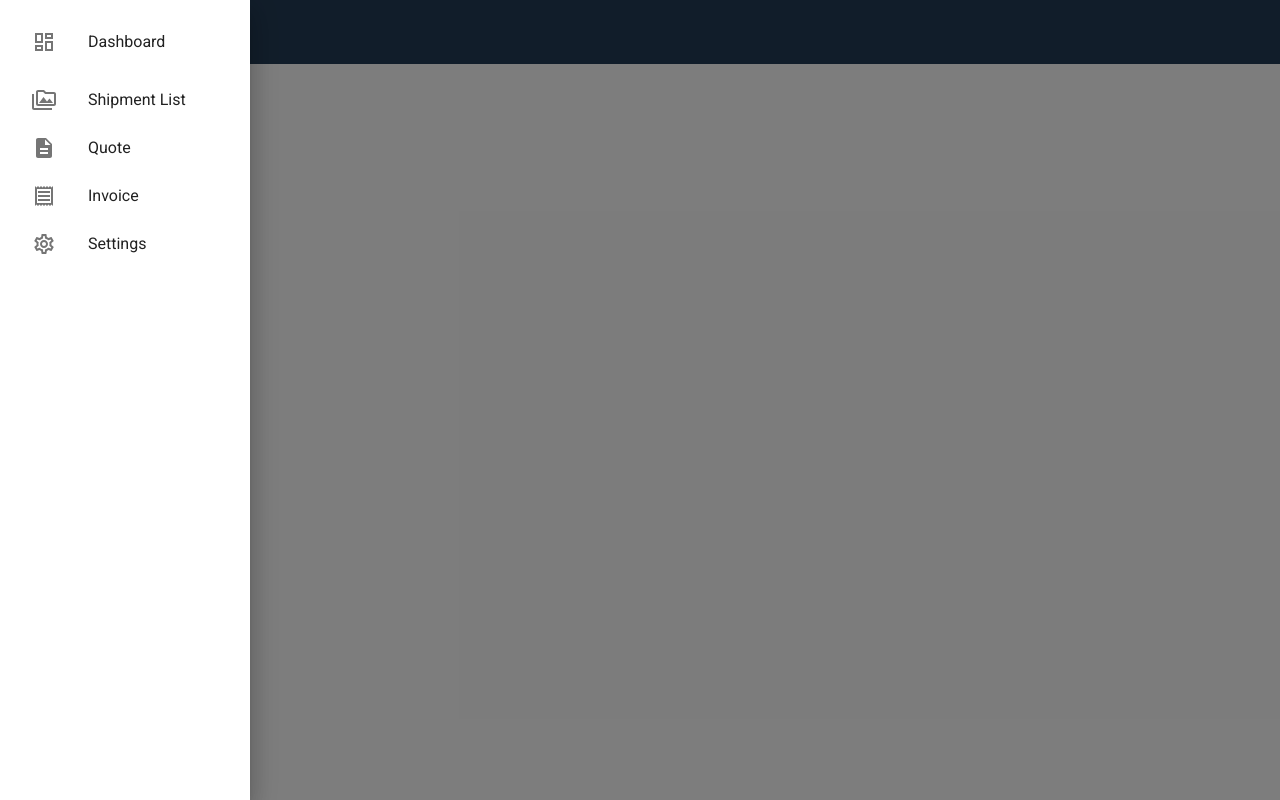
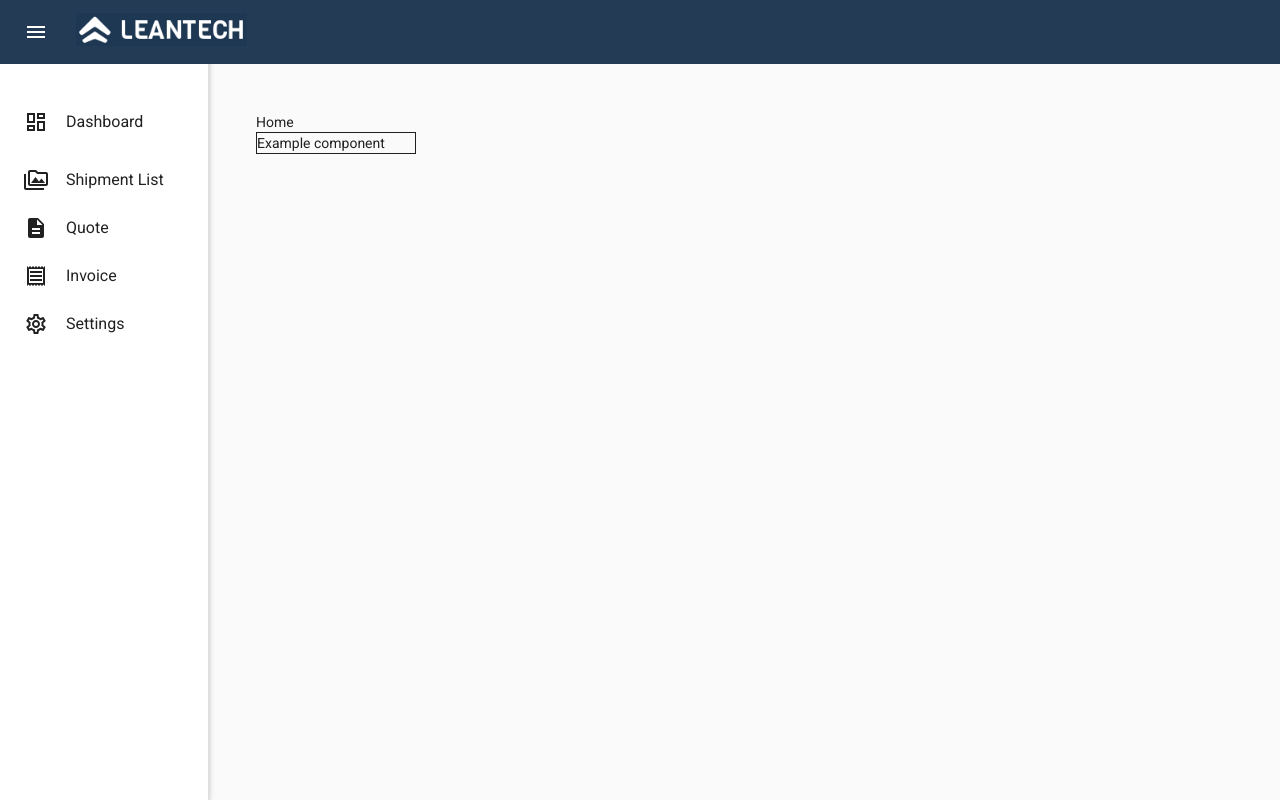
Before and after one commit to Brian-LeanTech/lean_tech_frontend_test, a React (Create React App) app: page / in a window 1280 px wide. Both pictures are taken after a click on the button "menu". Built offline with nearby package versions, Linux system fonts and the light colour scheme.

Commit message:
Refactor and improve toolbar-sidebar.

```diff
--- a/src/components/example/Example.jsx
+++ b/src/components/example/Example.jsx
@@ -1,9 +1,11 @@
 //  libraries
 import React from 'react';
+import useStyles from './styles';
 
 function Example() {
+  const classes = useStyles();
   return (
-    <div>
+    <div className={classes.drawer}>
       Example component
     </div>
   );
--- a/src/components/example/styles.js
+++ b/src/components/example/styles.js
@@ -0,0 +1,12 @@
+import makeStyles from '@material-ui/core/styles/makeStyles';
+
+export default makeStyles(() => ({
+  drawer: {
+    border: '1px solid',
+    width: '10rem',
+    transition: 'width 4s',
+    '&:hover': {
+      width: '15rem',
+    },
+  },
+}));
--- /dev/null
+++ b/src/components/layout/Layout.jsx
@@ -0,0 +1,49 @@
+//  libraries
+import React, { useState } from 'react';
+import PropTypes from 'prop-types';
+import Drawer from '@material-ui/core/Drawer';
+import Box from '@material-ui/core/Box';
+
+//  hooks
+import useMediaQuery from '@material-ui/core/useMediaQuery';
+
+//  components
+import Sidebar from './sidebar/Sidebar';
+import Toolbar from './toolbar/Toolbar';
+
+//  styles
+import useStyles from './styles';
+
+function Layout({ children }) {
+  const classes = useStyles();
+  const isMdUp = useMediaQuery((theme) => theme.breakpoints.up('md'));
+  const [openSidebar, setOpenSidebar] = useState(false);
+  const showText = (isMdUp && openSidebar) || !isMdUp;
+
+  return (
+    <>
+      <Toolbar handleMenuButton={() => { setOpenSidebar(!openSidebar); }} />
+      <Box display='flex'>
+        <Drawer
+          open={openSidebar}
+          onClose={() => setOpenSidebar(false)}
+          PaperProps={{ elevation: 3, className: classes.paper }}
+          variant={isMdUp ? 'permanent' : 'temporary'}
+          className={classes.drawer}
+          style={{ width: showText ? '13rem' : 69 }}
+        >
+          <Sidebar isMdUp={isMdUp} open={openSidebar} />
+        </Drawer>
+        <Box component='main' p='3rem'>
+          {children}
+        </Box>
+      </Box>
+    </>
+  );
+}
+
+Layout.propTypes = {
+  children: PropTypes.node.isRequired,
+};
+
+export default Layout;
--- a/src/components/sidebar/Sidebar.jsx
+++ b/src/components/layout/sidebar/Sidebar.jsx
@@ -1,7 +1,6 @@
 //  libraries
 import React from 'react';
 import PropTypes from 'prop-types';
-import Drawer from '@material-ui/core/Drawer';
 import List from '@material-ui/core/List';
 import ListItem from '@material-ui/core/ListItem';
 import ListItemIcon from '@material-ui/core/ListItemIcon';
@@ -15,7 +14,9 @@ import ReceiptOutlinedIcon from '@material-ui/icons/ReceiptOutlined';
 import SettingsOutlinedIcon from '@material-ui/icons/SettingsOutlined';
 import useStyles from './styles';
 
-function Sidebar({ open, onClose }) {
+function Sidebar({ isMdUp, open }) {
+  // if is desktop and opened menu, or if is just mobile
+  const showText = (isMdUp && open) || !isMdUp;
   const classes = useStyles();
   const menuOptions = [
     {
@@ -40,26 +41,24 @@ function Sidebar({ open, onClose }) {
     },
   ];
   return (
-    <Drawer open={open} onClose={() => onClose(false)}>
-      <List className={classes.list}>
-        <ListItem className={classes.listItem} button style={{ margin: '10px 0' }}>
-          <ListItemIcon><DashboardOutlinedIcon /></ListItemIcon>
-          <ListItemText primary='Dashboard' />
+    <List className={classes.list} style={{ width: showText ? '13rem' : 69 }}>
+      <ListItem className={`${classes.listItem} ${classes.dashboardItem}`} button>
+        <ListItemIcon className={classes.listItemIcon}><DashboardOutlinedIcon /></ListItemIcon>
+        {showText && <ListItemText primary='Dashboard' className={classes.listItemText} />}
+      </ListItem>
+      {menuOptions.map((menuOption) => (
+        <ListItem className={classes.listItem} button key={menuOption.text}>
+          <ListItemIcon className={classes.listItemIcon}>{menuOption.icon}</ListItemIcon>
+          {showText && <ListItemText primary={menuOption.text} className={classes.listItemText} />}
         </ListItem>
-        {menuOptions.map((menuOption) => (
-          <ListItem className={classes.listItem} button key={menuOption.text}>
-            <ListItemIcon>{menuOption.icon}</ListItemIcon>
-            <ListItemText primary={menuOption.text} />
-          </ListItem>
-        ))}
-      </List>
-    </Drawer>
+      ))}
+    </List>
   );
 }
 
 Sidebar.propTypes = {
+  isMdUp: PropTypes.bool.isRequired,
   open: PropTypes.bool.isRequired,
-  onClose: PropTypes.func.isRequired,
 };
 
 export default Sidebar;
--- /dev/null
+++ b/src/components/layout/sidebar/styles.js
@@ -0,0 +1,30 @@
+import makeStyles from '@material-ui/core/styles/makeStyles';
+
+export default makeStyles((theme) => ({
+  dashboardItem: {
+    margin: '10px 0',
+  },
+
+  list: {
+    transition: 'width 0.3s',
+    [theme.breakpoints.up('md')]: {
+      marginTop: '5rem',
+    },
+  },
+
+  listItem: {
+    paddingLeft: '1.5rem',
+    minWidth: '13rem',
+  },
+
+  listItemIcon: {
+    minWidth: 32,
+    margin: '4px 0',
+    color: theme.palette.text.primary,
+  },
+
+  listItemText: {
+    marginLeft: 10,
+    transition: 'width 0.3s',
+  },
+}));
--- /dev/null
+++ b/src/components/layout/styles.js
@@ -0,0 +1,13 @@
+import { makeStyles } from '@material-ui/core/styles';
+
+const useStyles = makeStyles(() => ({
+  paper: {
+    overflowX: 'hidden',
+  },
+
+  drawer: {
+    transition: 'width 0.3s',
+  },
+}));
+
+export default useStyles;
--- /dev/null
+++ b/src/components/layout/toolbar/Toolbar.jsx
@@ -0,0 +1,52 @@
+//  libraries
+import React from 'react';
+import PropTypes from 'prop-types';
+import IconButton from '@material-ui/core/IconButton';
+import Typography from '@material-ui/core/Typography';
+import { Toolbar as MuiToolbar } from '@material-ui/core';
+import { Link } from 'react-router-dom';
+
+//  styles
+import MenuIcon from '@material-ui/icons/Menu';
+import MoreIcon from '@material-ui/icons/MoreVert';
+import leantechLogo from 'assets/images/logo-leantech.png';
+import useStyles from './styles';
+
+function Toolbar({ handleMenuButton }) {
+  const classes = useStyles();
+
+  return (
+    <MuiToolbar className={classes.appBar}>
+      <IconButton
+        onClick={handleMenuButton}
+        className={classes.menuButton}
+        edge='start'
+        color='inherit'
+        aria-label='menu'
+      >
+        <MenuIcon />
+      </IconButton>
+      <Link to='/'>
+        <img src={leantechLogo} alt='Leantech logo' className={classes.img} />
+      </Link>
+      <Link to='/'>
+        <Typography variant='h5' component='span' color='textSecondary' className={classes.logoText}>
+          Lean Tech
+        </Typography>
+      </Link>
+      <IconButton
+        color='inherit'
+        aria-label='Additional options'
+        className={classes.options}
+      >
+        <MoreIcon />
+      </IconButton>
+    </MuiToolbar>
+  );
+}
+
+Toolbar.propTypes = {
+  handleMenuButton: PropTypes.func.isRequired,
+};
+
+export default Toolbar;
--- a/src/components/toolbar/styles.js
+++ b/src/components/layout/toolbar/styles.js
@@ -4,13 +4,16 @@ const useStyles = makeStyles((theme) => ({
   appBar: {
     zIndex: theme.zIndex.drawer + 1,
     position: 'sticky',
+    top: 0,
     backgroundColor: theme.palette.primary.main,
     color: theme.palette.text.secondary,
     padding: '0.5rem 4px 0.5rem 24px',
   },
+
   menuButton: {
     marginRight: '1rem',
   },
+
   img: {
     maxWidth: '100%',
     maxHeight: 33,
@@ -19,18 +22,20 @@ const useStyles = makeStyles((theme) => ({
       display: 'initial',
     },
   },
-  options: {
-    marginLeft: 'auto',
-    '@media screen and (min-width: 400px)': {
-      display: 'none',
-    },
-  },
+
   logoText: {
     fontWeight: 500,
     '@media screen and (min-width: 600px)': {
       display: 'none',
     },
   },
+
+  options: {
+    marginLeft: 'auto',
+    '@media screen and (min-width: 470px)': {
+      display: 'none',
+    },
+  },
 }));
 
 export default useStyles;
--- a/src/components/sidebar/styles.js
+++ /dev/null
@@ -1,10 +0,0 @@
-import makeStyles from '@material-ui/core/styles/makeStyles';
-
-export default makeStyles(() => ({
-  list: {
-    marginRight: '2rem',
-  },
-  listItem: {
-    padding: '0.5rem 2rem',
-  },
-}));
--- a/src/components/toolbar/Toolbar.jsx
+++ /dev/null
@@ -1,54 +0,0 @@
-//  libraries
-import React, { useState } from 'react';
-import IconButton from '@material-ui/core/IconButton';
-import Typography from '@material-ui/core/Typography';
-import { Toolbar as MuiToolbar } from '@material-ui/core';
-import { Link } from 'react-router-dom';
-
-//  components
-import Sidebar from 'components/sidebar/Sidebar';
-
-//  styles
-import MenuIcon from '@material-ui/icons/Menu';
-import MoreIcon from '@material-ui/icons/MoreVert';
-import leantechLogo from 'assets/images/logo-leantech.png';
-import useStyles from './styles';
-
-function Toolbar() {
-  const classes = useStyles();
-  const [openSidebar, setOpenSidebar] = useState(false);
-
-  return (
-    <>
-      <MuiToolbar className={classes.appBar}>
-        <IconButton
-          onClick={() => setOpenSidebar(!openSidebar)}
-          className={classes.menuButton}
-          edge='start'
-          color='inherit'
-          aria-label='menu'
-        >
-          <MenuIcon />
-        </IconButton>
-        <Link to='/'>
-          <img src={leantechLogo} alt='Leantech logo' className={classes.img} />
-        </Link>
-        <Link to='/'>
-          <Typography variant='h5' component='span' color='textSecondary' className={classes.logoText}>
-            Lean Tech
-          </Typography>
-        </Link>
-        <IconButton
-          color='inherit'
-          aria-label='Additional options'
-          className={classes.options}
-        >
-          <MoreIcon />
-        </IconButton>
-      </MuiToolbar>
-      <Sidebar open={openSidebar} onClose={setOpenSidebar} />
-    </>
-  );
-}
-
-export default Toolbar;
--- a/src/routes/Routes.jsx
+++ b/src/routes/Routes.jsx
@@ -3,16 +3,17 @@ import React from 'react';
 import { BrowserRouter, Switch, Route } from 'react-router-dom';
 
 //  components
-import Toolbar from 'components/toolbar/Toolbar';
-import Home from '../pages/home/Home';
+import Layout from 'components/layout/Layout';
+import Home from 'pages/home/Home';
 
 function Routes() {
   return (
     <BrowserRouter>
-      <Toolbar />
-      <Switch>
-        <Route exact path='/'><Home /></Route>
-      </Switch>
+      <Layout>
+        <Switch>
+          <Route exact path='/'><Home /></Route>
+        </Switch>
+      </Layout>
     </BrowserRouter>
   );
 }
```
